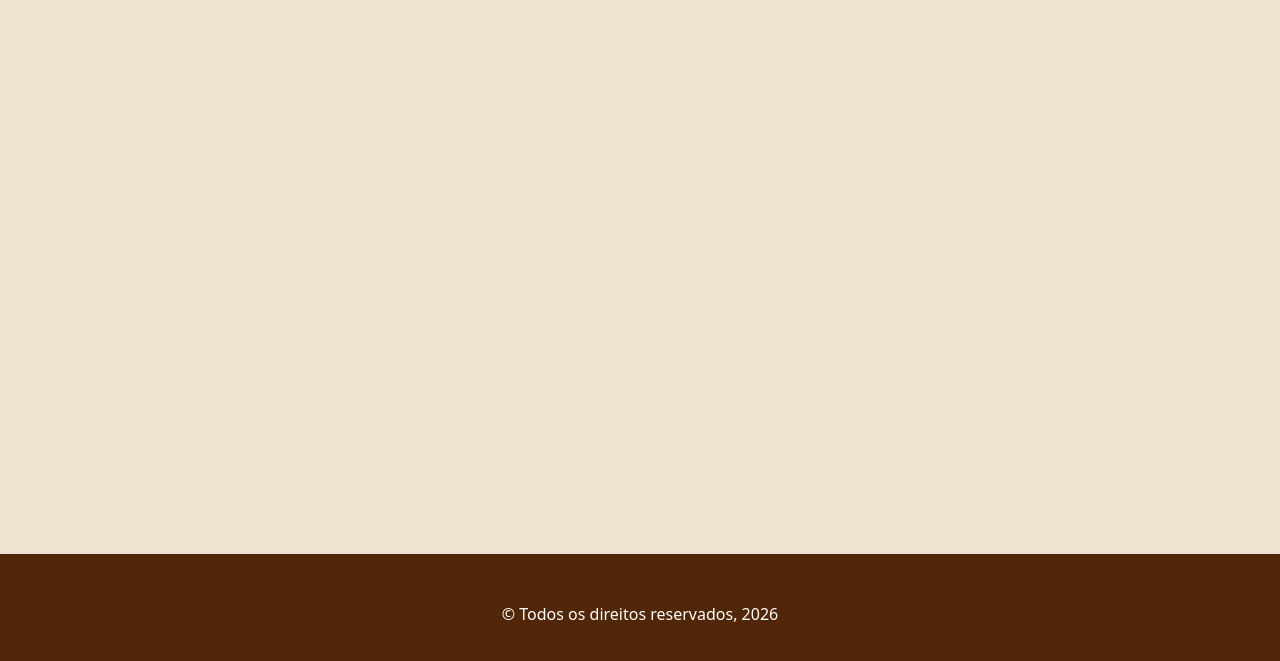
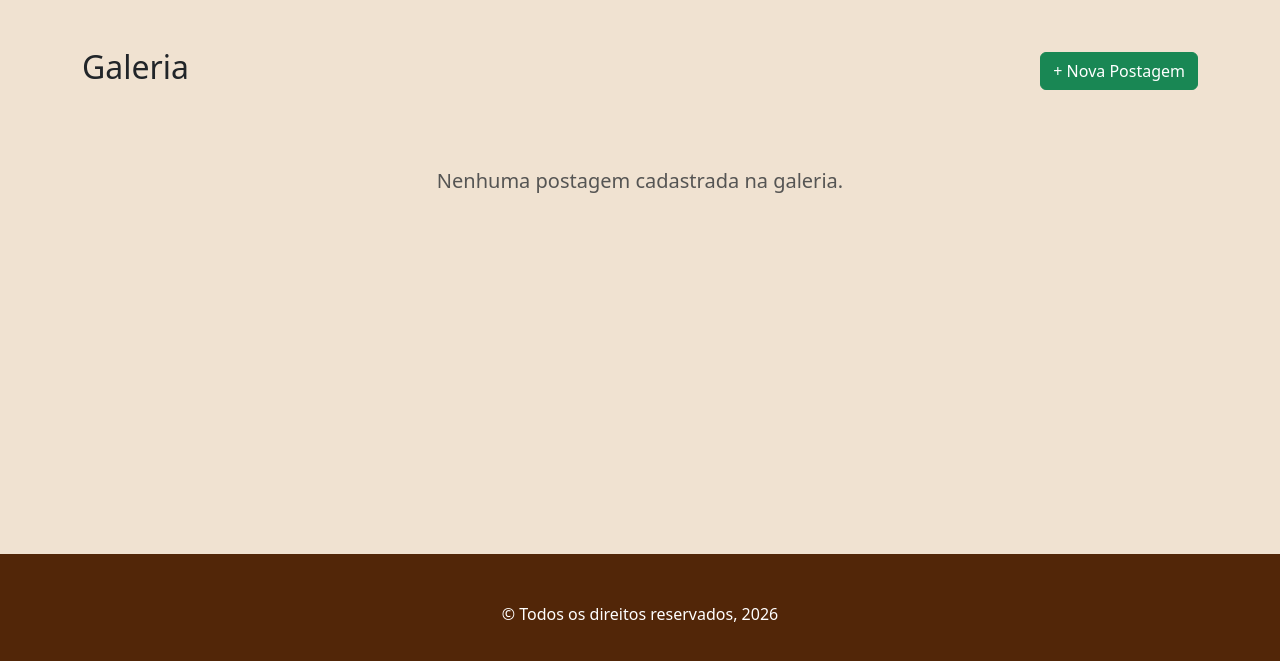
Before and after one commit to ballackh-ops/projeto-barbearia-seu-inacio, a Django app: page /galeria/ in a window 1280 px wide. Shown: the part 126-787 px from the top of the page. Run offline with Django 5.2, Linux system fonts and the light colour scheme; the visitor is signed in with stand-in values (Sample User, id 1); data that the repository does not hold is empty; some libraries are stand-ins or nearby versions.

Commit message:
fazendo botões do Crud

```diff
--- a/barbearia_seu_inacio/templates/barbearia_seu_inacio/galeria.html
+++ b/barbearia_seu_inacio/templates/barbearia_seu_inacio/galeria.html
@@ -1,13 +1,55 @@
 {% extends "base.html" %}
 {% block title %}{{ block.super }} - Galeria{% endblock %}
+
 {% block content %}
 {% include "nav.html" %}
-      <section class="py-5 text-center container">
-        {% for postagem in Postagens %}
-          <a href="{% url 'postagem' postagem.id %}">
-            {% if postagem.imagem %}<img src="{{ postagem.imagem.url }}">{% endif %}
-          </a>
-        {% endfor %}
-      </section>
+
+<section class="py-5 container">
+  <div class="d-flex justify-content-between align-items-center mb-4">
+    <h2>Galeria</h2>
+    {% if perms.barbearia_seu_inacio.add_postagem %}
+      <a href="{% url 'nova_postagem' %}" class="btn btn-success">+ Nova Postagem</a>
+    {% endif %}
+  </div>
+
+  <div class="row">
+    {% for post in postagens %}
+      <div class="col-md-4 mb-4">
+        <div class="card h-100 shadow-sm">
+          {% if post.imagem %}
+            <img src="{{ post.imagem.url }}" class="card-img-top" alt="{{ post.titulo }}" style="height: 220px; object-fit: cover;">
+          {% endif %}
+
+          <div class="card-body d-flex flex-column">
+            <h5 class="card-title">{{ post.titulo }}</h5>
+
+            <div class="mt-auto d-flex gap-2">
+              <a href="{% url 'postagem' post.id %}" class="btn btn-sm btn-info text-white">
+                Ver
+              </a>
+
+              {% if perms.barbearia_seu_inacio.change_postagem %}
+                <a href="{% url 'editar_postagem' post.id %}" class="btn btn-sm btn-warning">
+                  Editar
+                </a>
+              {% endif %}
+
+              {% if perms.barbearia_seu_inacio.delete_postagem %}
+                <a href="{% url 'remover_postagem' post.id %}" class="btn btn-sm btn-danger">
+                  Excluir
+                </a>
+              {% endif %}
+            </div>
+          </div>
+        </div>
+      </div>
+    {% empty %}
+      <div class="col-12 text-center py-5">
+        <p class="text-muted fs-5">Nenhuma postagem cadastrada na galeria.</p>
+      </div>
+    {% endfor %}
+  </div>
+</section>
+
 {% include "footer.html" %}
 {% endblock %}
```
Also changed, not shown: barbearia_seu_inacio/views.py (line endings or trailing spaces).
